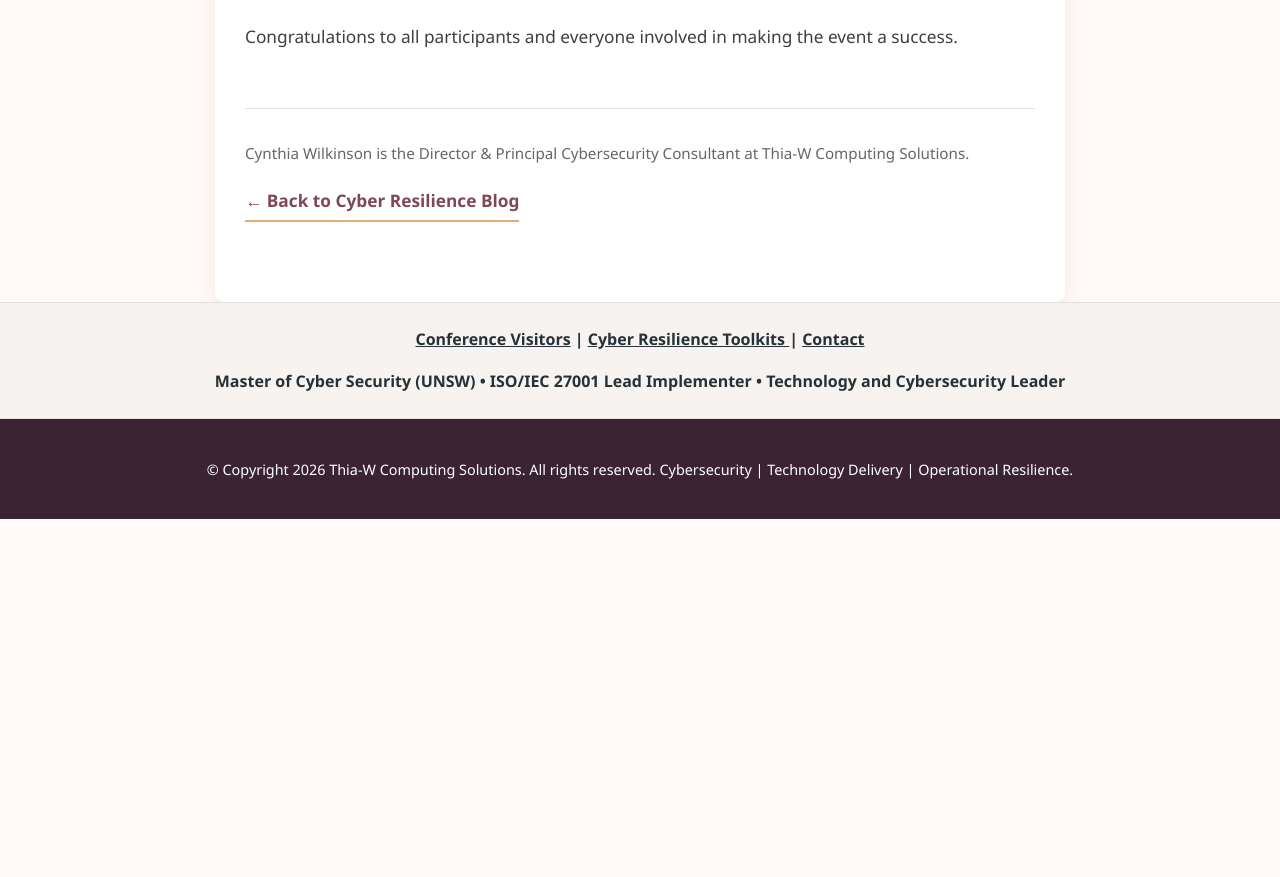
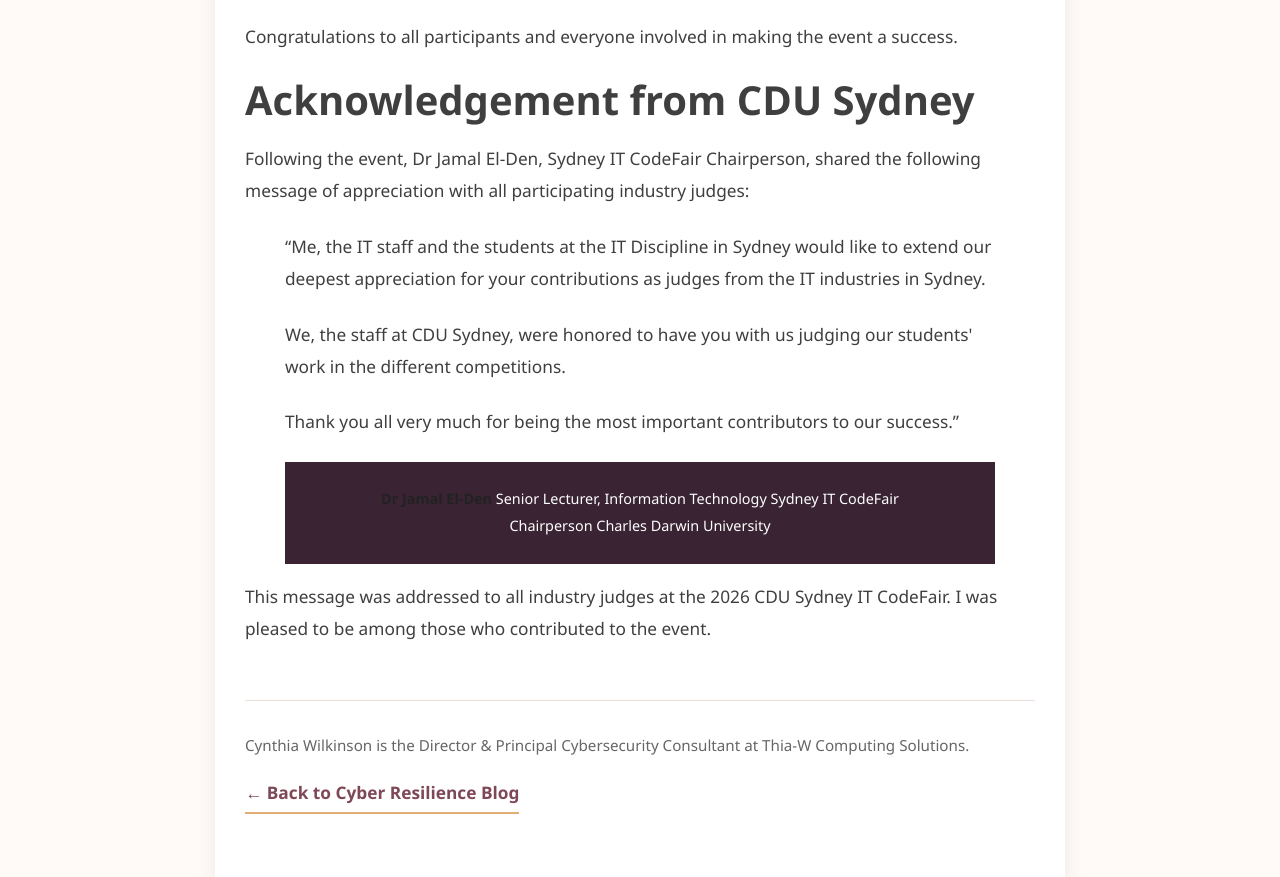
Before and after one commit to Thia2020/github.io, a plain HTML site: page cdu-sydney-it-codefair-2026.html in a window 1280 px wide. Shown: the part 1216-2093 px from the top of the page. Before the commit the page ends 1735 px from the top, so only its background shows below. Drawn offline with Linux system fonts and the light colour scheme.

Commit message:
Update cdu-sydney-it-codefair-2026.html

```diff
--- a/cdu-sydney-it-codefair-2026.html
+++ b/cdu-sydney-it-codefair-2026.html
@@ -261,6 +261,58 @@
         </p>
 
 
+<!-- CDU Sydney IT CodeFair Acknowledgement -->
+
+<section class="codefair-acknowledgement">
+
+  <h2>Acknowledgement from CDU Sydney</h2>
+
+  <p>
+    Following the event, Dr Jamal El-Den,
+    Sydney IT CodeFair Chairperson, shared
+    the following message of appreciation
+    with all participating industry judges:
+  </p>
+
+  <blockquote class="codefair-quote">
+
+    <p>
+      “Me, the IT staff and the students at the
+      IT Discipline in Sydney would like to extend
+      our deepest appreciation for your contributions
+      as judges from the IT industries in Sydney.
+    </p>
+
+    <p>
+      We, the staff at CDU Sydney, were honored
+      to have you with us judging our students'
+      work in the different competitions.
+    </p>
+
+    <p>
+      Thank you all very much for being the most
+      important contributors to our success.”
+    </p>
+
+    <footer class="codefair-attribution">
+      <strong>Dr Jamal El-Den</strong>
+      <span>Senior Lecturer, Information Technology</span>
+      <span>Sydney IT CodeFair Chairperson</span>
+      <span>Charles Darwin University</span>
+    </footer>
+
+  </blockquote>
+
+  <p class="codefair-context">
+    This message was addressed to all industry
+    judges at the 2026 CDU Sydney IT CodeFair.
+    I was pleased to be among those who
+    contributed to the event.
+  </p>
+
+</section>
+
+
         <!-- ARTICLE FOOTER -->
 
         <div class="article-footer">
```
